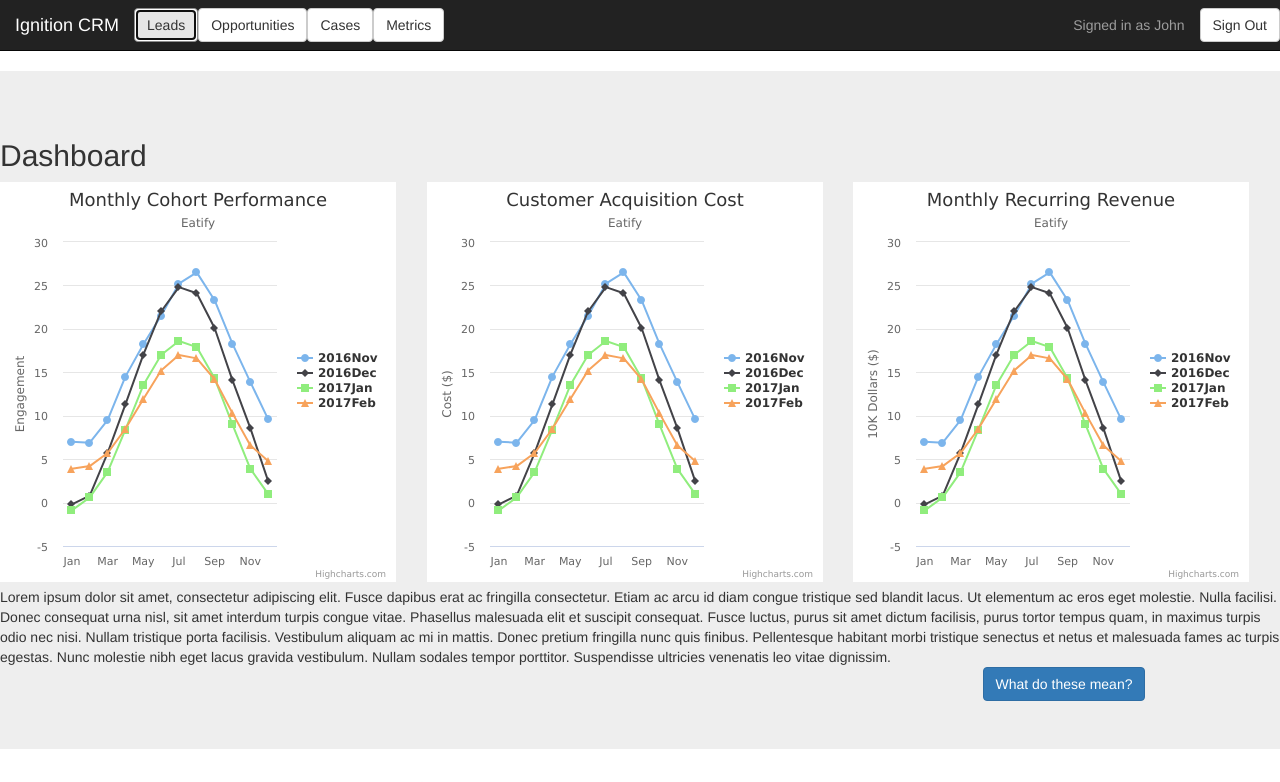
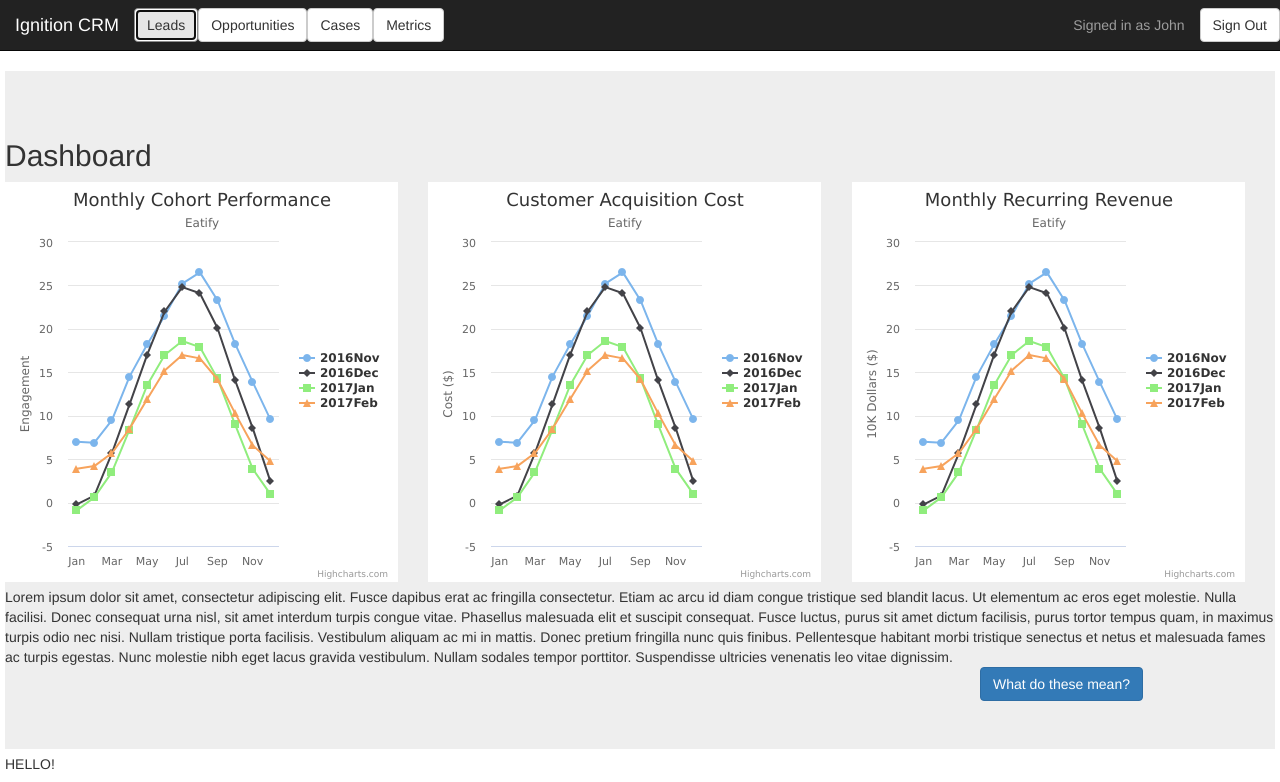
Before and after one commit to jyaaan/ignition-crm, a plain HTML site: page index.html in a window 1280 px wide. Both pictures are taken after a click on the button "Leads". Shown: the top 782 px of the page. Drawn offline with nearby package versions, Linux system fonts and the light colour scheme.

Commit message:
placeholder pages in place. navbar lead button functional. #1

```diff
--- a/default.css
+++ b/default.css
@@ -30,7 +30,16 @@
   float: right;
 }
 
-.container {
+#dashboard-container {
   border: 1px black;
   margin: 5px;
 }
+
+#details-container {
+  border: 1px black;
+  margin: 5px;
+}
+
+.hidden {
+  display: none;
+}
--- a/index.html
+++ b/index.html
@@ -25,11 +25,11 @@
             <span class="icon-bar"></span>
             <span class="icon-bar"></span>
           </button>
-          <a class="navbar-brand" href="#">Ignition CRM</a>
+          <a class="navbar-brand" id="home-button">Ignition CRM</a>
         </div>
         <div class="collapse navbar-collapse" id="bs-example-navbar-collapse-1">
           <ul class="nav navbar-nav">
-            <li><button type="button" class="btn btn-default navbar-btn">Leads</button></li>
+            <li><button type="button" id="lead-button" class="btn btn-default navbar-btn">Leads</button></li>
             <li><button type="button" class="btn btn-default navbar-btn">Opportunities</button></li>
             <li><button type="button" class="btn btn-default navbar-btn">Cases</button></li>
             <li><button type="button" class="btn btn-default navbar-btn">Metrics</button></li>
@@ -64,6 +64,7 @@
     </div>
 
     <div id="details-container">
+      <!-- landing page -->
       <div id="landing-page-details" class="visible">
         <div class="row">
           <div class="col-md-4 panel panel default">
@@ -137,6 +138,11 @@
           </div>
         </div>
       </div>
+
+      <!-- Leads -->
+      <div id="lead-details" class="hidden">
+        HELLO!
+      </div>
   </div>
   <div class="copyright">&copy 2017 Eatify, Inc.</div>
     <script src="main.js"></script>
--- a/main.js
+++ b/main.js
@@ -1,3 +1,28 @@
+
+
+// ELEMENT VARS
+var $leadButton = document.querySelector('#lead-button');
+var $homeButton = document.querySelector('#home-button');
+
+var $landingPageDetails = document.querySelector('#landing-page-details');
+var $leadDetails = document.querySelector('#lead-details');
+// FUNCTIONS
+
+var swapVisibility = function($elemToHide, $elemToShow) {
+  $elemToHide.classList.add('hidden');
+  $elemToShow.classList.remove('hidden');
+};
+
+// UI INTERACTION
+$leadButton.addEventListener('click',function() {
+  swapVisibility($landingPageDetails, $leadDetails);
+});
+
+// $homeButton.addEventListener('click', function() {
+//   swapVisibility($leadDetails, @landingPageDetails);
+// });
+
+// CHART SCRIPT & DATA
 $(document).ready(function() {
   var title = {
     text: "Monthly Cohort Performance"
```
